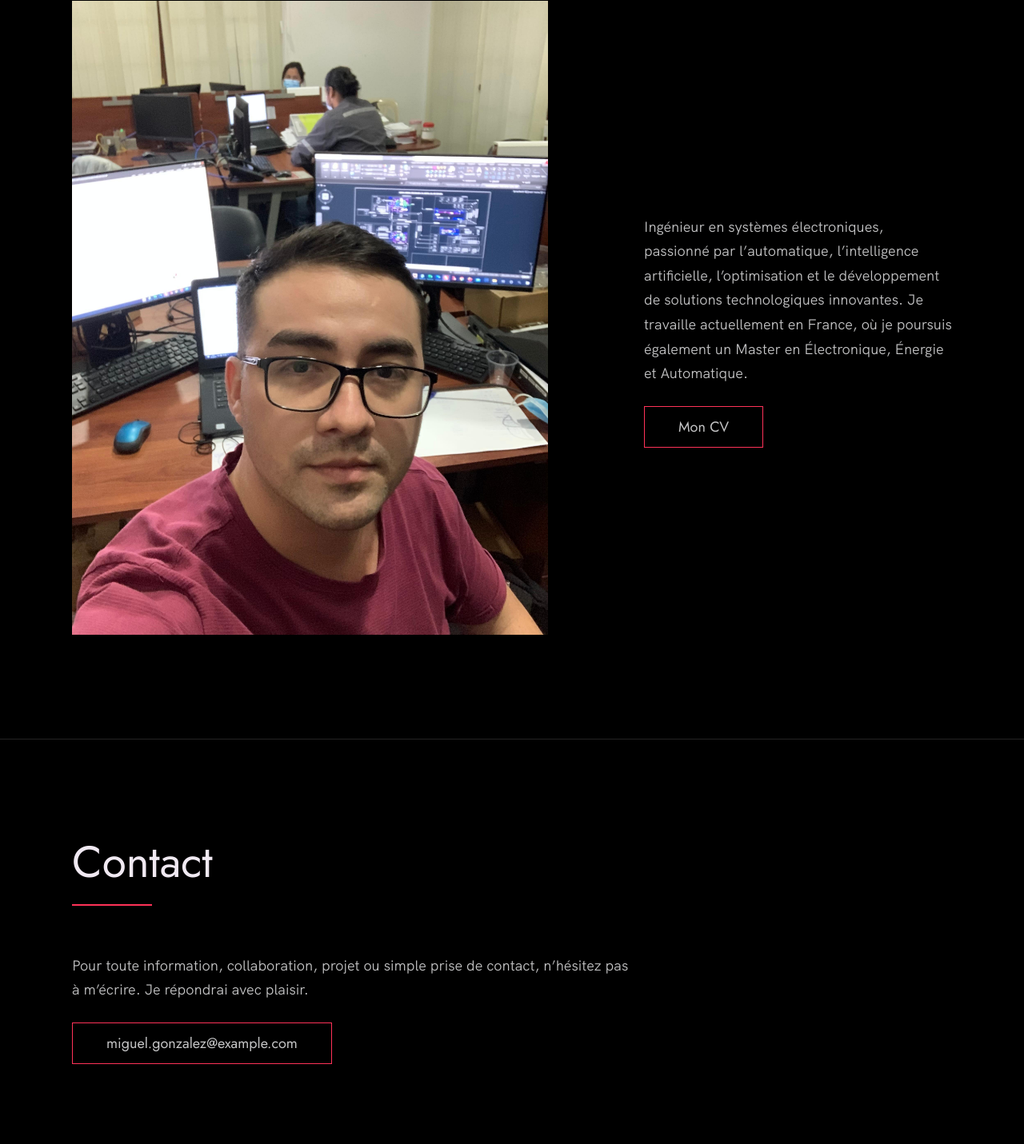
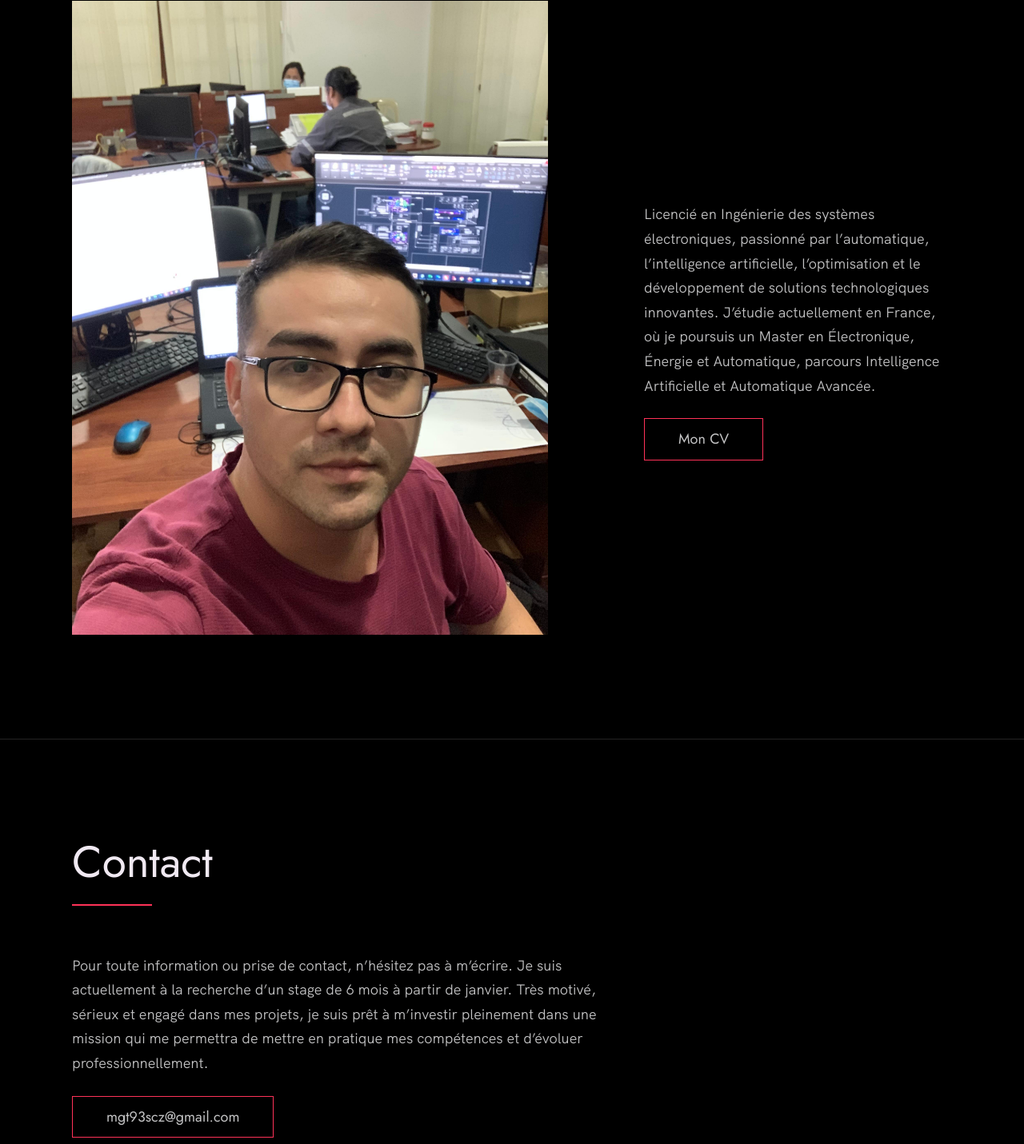
Before and after one commit to mgtscz/Project-MGonzalez, a plain HTML site: page index.html in a window 1280 px wide. Shown: the part 3609-5040 px from the top of the page at 80% size. Drawn offline with Linux system fonts and the light colour scheme.

Commit message:
initial commit

```diff
--- a/index.html
+++ b/index.html
@@ -152,10 +152,10 @@
         <div class="about__content">
           <div class="about__text">
             <p>
-              Ingénieur en systèmes électroniques, passionné par l’automatique,
-              l’intelligence artificielle, l’optimisation et le développement de
-              solutions technologiques innovantes. Je travaille actuellement en France,
-              où je poursuis également un Master en Électronique, Énergie et Automatique.
+              Licencié en Ingénierie des systèmes électroniques, passionné par l’automatique,
+              l’intelligence artificielle, l’optimisation et le développement de solutions technologiques innovantes.
+              J’étudie actuellement en France, où je poursuis un Master en Électronique, Énergie et Automatique,
+              parcours Intelligence Artificielle et Automatique Avancée.
             </p>
 
             <a href="#" class="btn">Mon CV</a>
@@ -177,11 +177,14 @@
       <h2>Contact</h2>
       <div class="contact__info">
         <p>
-          Pour toute information, collaboration, projet ou simple prise de contact,
-          n’hésitez pas à m’écrire. Je répondrai avec plaisir.
+          Pour toute information ou prise de contact, n’hésitez pas à m’écrire.
+          Je suis actuellement à la recherche d’un stage de 6 mois à partir de janvier.
+          Très motivé, sérieux et engagé dans mes projets, je suis prêt à m’investir
+          pleinement dans une mission qui me permettra de mettre en pratique
+          mes compétences et d’évoluer professionnellement.
         </p>
 
-        <a href="mailto:you@example.com" class="btn">miguel.gonzalez@example.com</a>
+        <a href="mailto:mgt93scz@gmail.com" class="btn">mgt93scz@gmail.com</a>
       </div>
     </div>
   </section>
@@ -205,7 +208,7 @@
         </li>
 
         <li class="footer__social-link-item">
-          <a href="#" title="LinkedIn">
+          <a href="www.linkedin.com/in/miguel-g-3977218a" title="LinkedIn">
             <img src="./images/linkedin.svg" class="footer__social-image" alt="LinkedIn">
           </a>
         </li>
```
